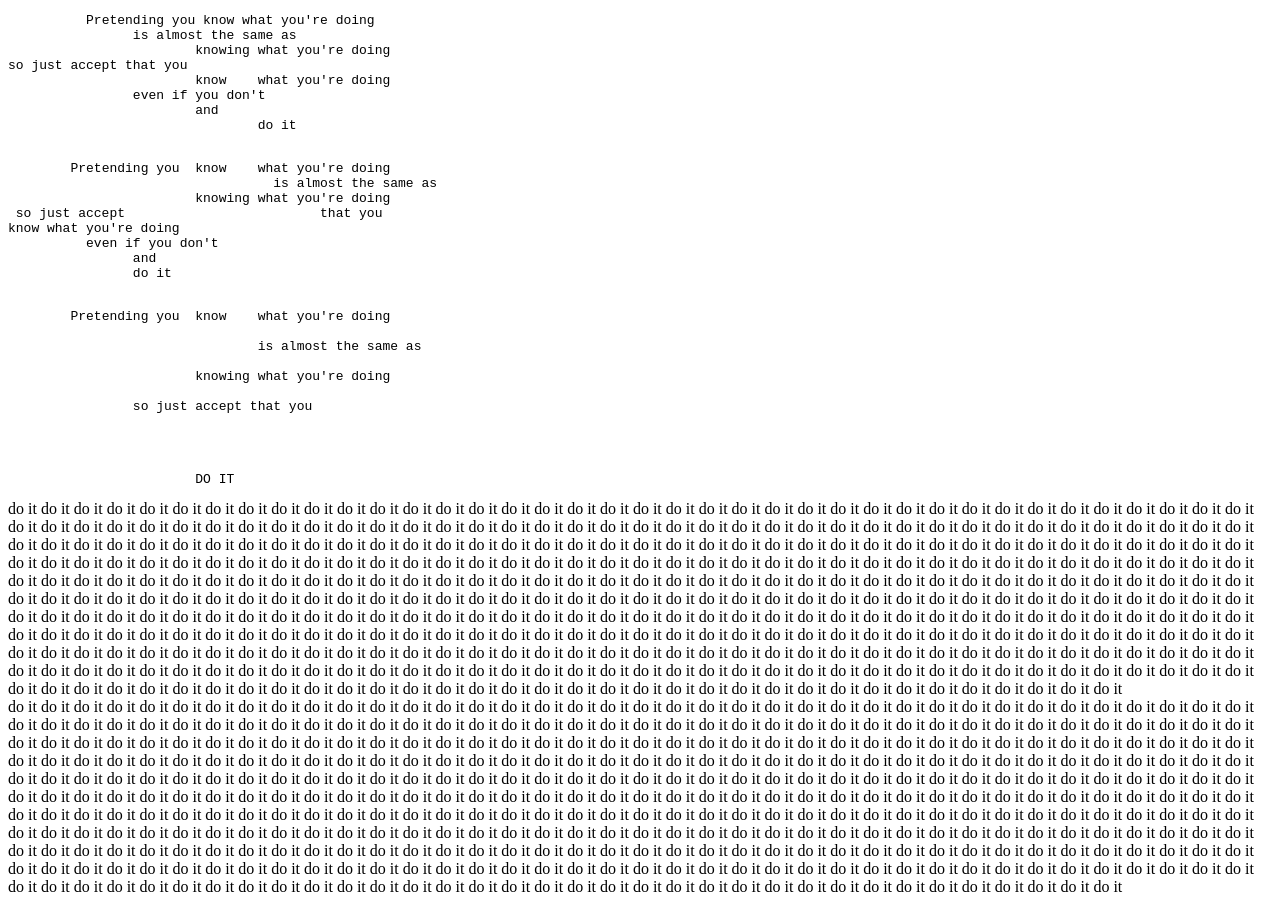
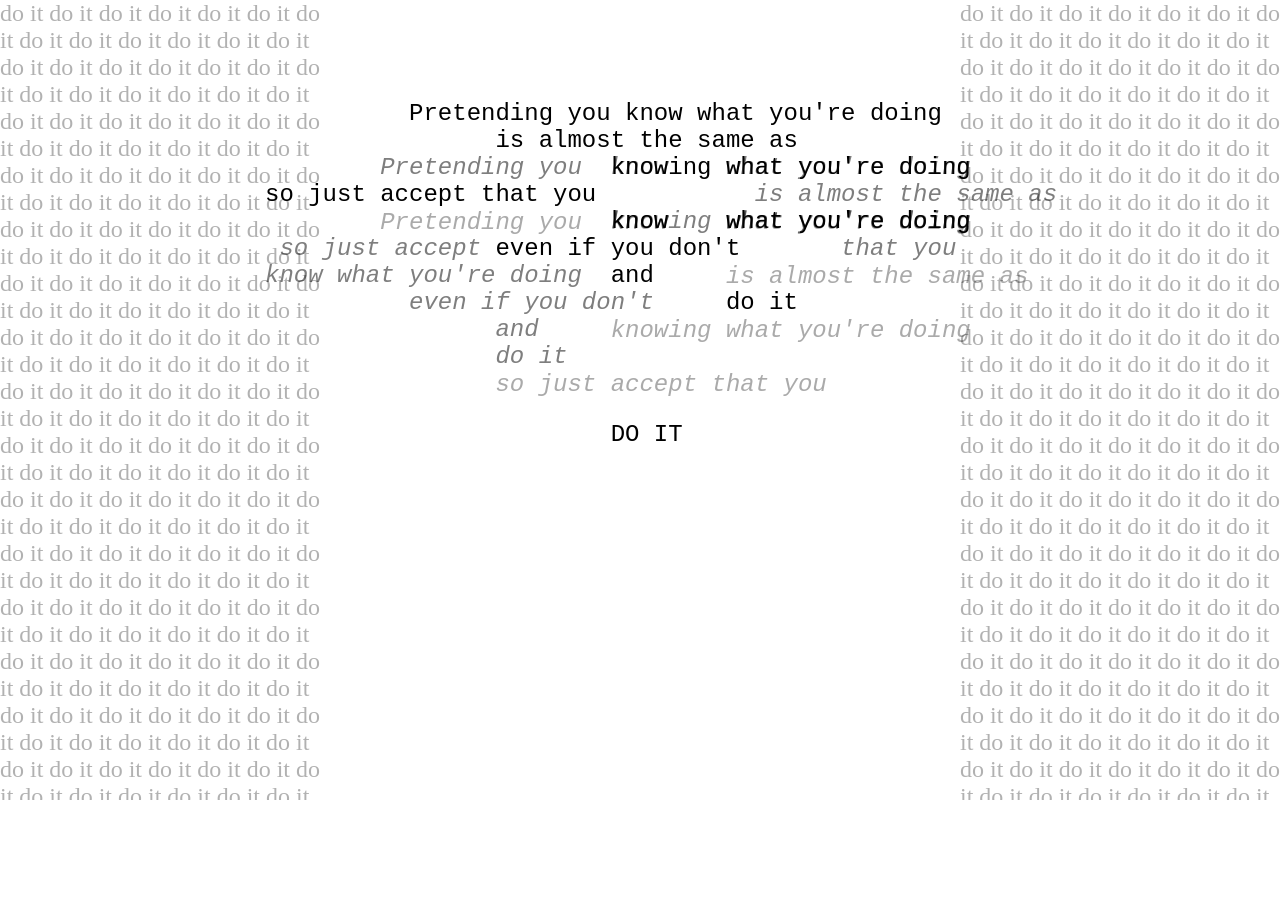
Before and after one commit to ToudouSeiya/Portfolio, a plain HTML site: page DoIt.html in a window 1280 px wide. After the commit the page ends 800 px from the top, so only its background shows below. Drawn offline with Linux system fonts and the light colour scheme; a script that the page names is missing.

Commit message:
Update DoIt.html

```diff
--- a/DoIt.html
+++ b/DoIt.html
@@ -14,7 +14,7 @@ still carry the same message despite being mixed up. Although I had the opportun
 since the point of the whole manifesto is to just finish things, as soon as I'd felt I'd gotten the point of what I was trying to do across to just cut
 it off and end it with an all caps "DO IT." To emphasize the message of just doing things, I created a background of "do it"s. -->
 	<meta charset="utf-8" />
-	<link rel="stylesheet" type="text/css" href="style.css">
+	<link rel="stylesheet" type="text/css" href="DoItCSS.css">
 	<script src="script.js"></script>
 
 </head>
```
